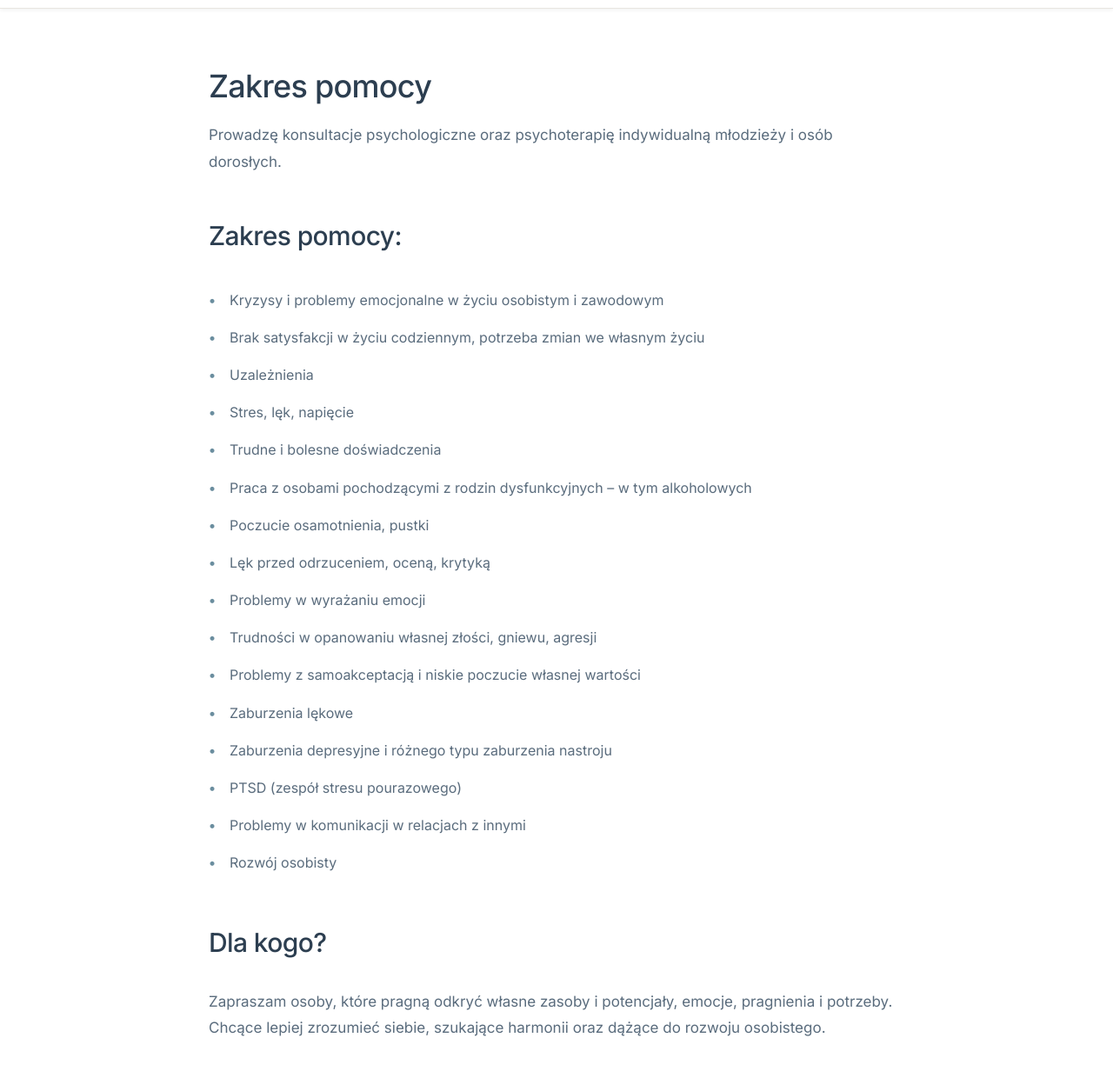
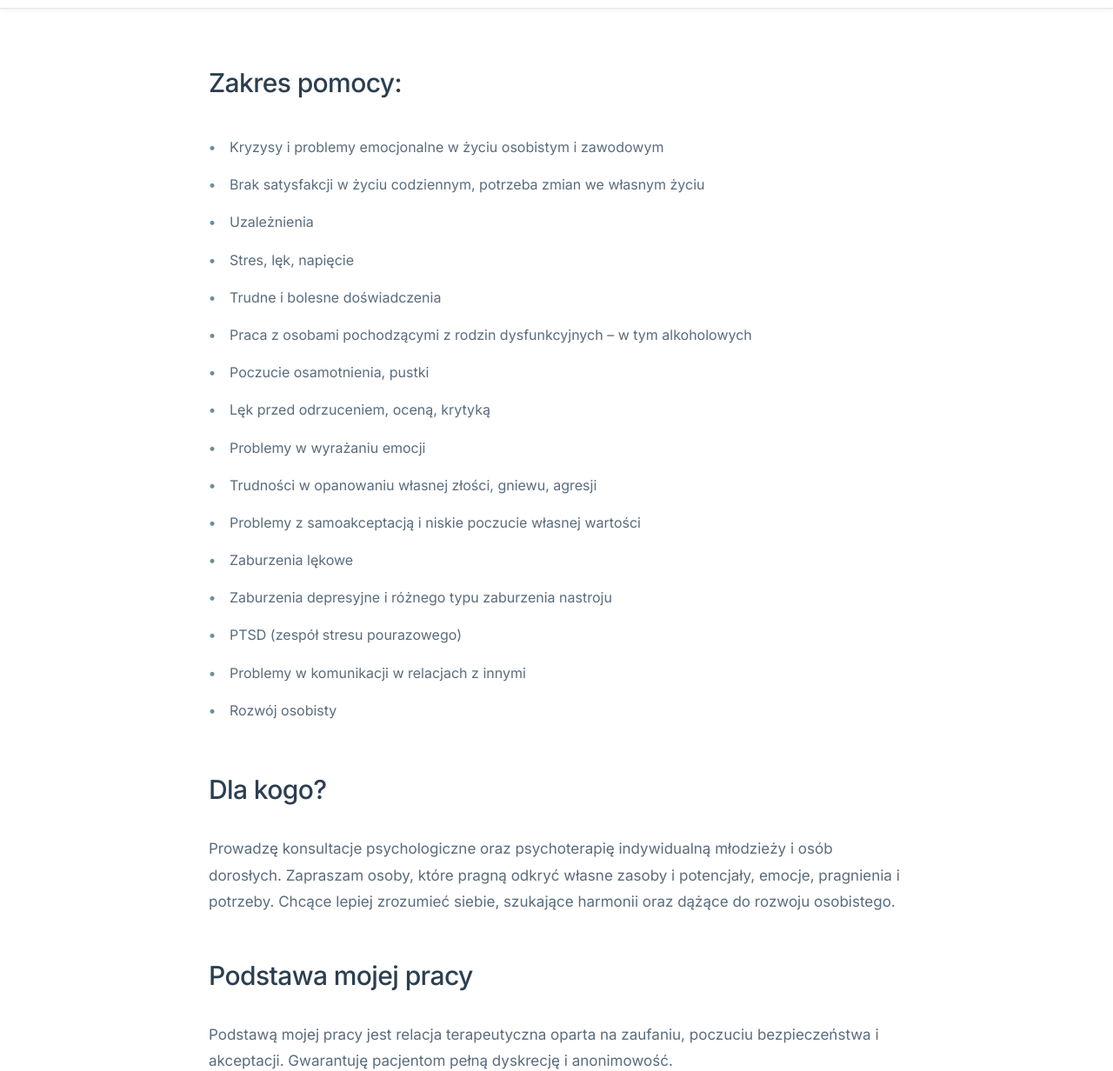
Before and after one commit to JRojowski/arpsycholog-website, a plain HTML site: page zakres-pomocy.html in a window 1280 px wide. Shown: the part 75-1307 px from the top of the page at 87% size. Drawn offline with Linux system fonts and the light colour scheme.

Commit message:
Add files via upload

```diff
--- a/zakres-pomocy.html
+++ b/zakres-pomocy.html
@@ -42,10 +42,6 @@
         <section class="content-page">
             <div class="container">
                 <div class="content-section">
-                    <h1>Zakres pomocy</h1>
-
-                    <p>Prowadzę konsultacje psychologiczne oraz psychoterapię indywidualną młodzieży i osób dorosłych.</p>
-
                     <h2>Zakres pomocy:</h2>
 
                     <ul>
@@ -69,7 +65,7 @@
 
                     <h2>Dla kogo?</h2>
 
-                    <p>Zapraszam osoby, które pragną odkryć własne zasoby i potencjały, emocje, pragnienia i potrzeby. Chcące lepiej zrozumieć siebie, szukające harmonii oraz dążące do rozwoju osobistego.</p>
+                    <p>Prowadzę konsultacje psychologiczne oraz psychoterapię indywidualną młodzieży i osób dorosłych. Zapraszam osoby, które pragną odkryć własne zasoby i potencjały, emocje, pragnienia i potrzeby. Chcące lepiej zrozumieć siebie, szukające harmonii oraz dążące do rozwoju osobistego.</p>
 
                     <h2>Podstawa mojej pracy</h2>
 
```
